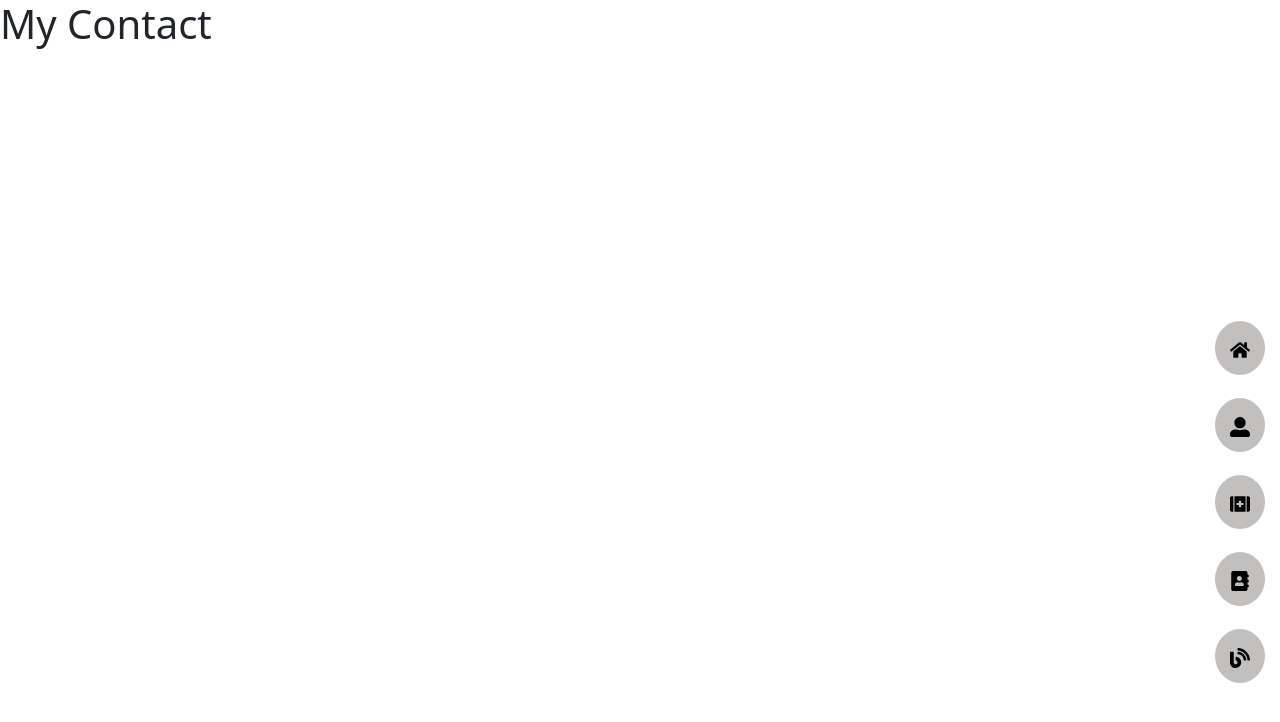
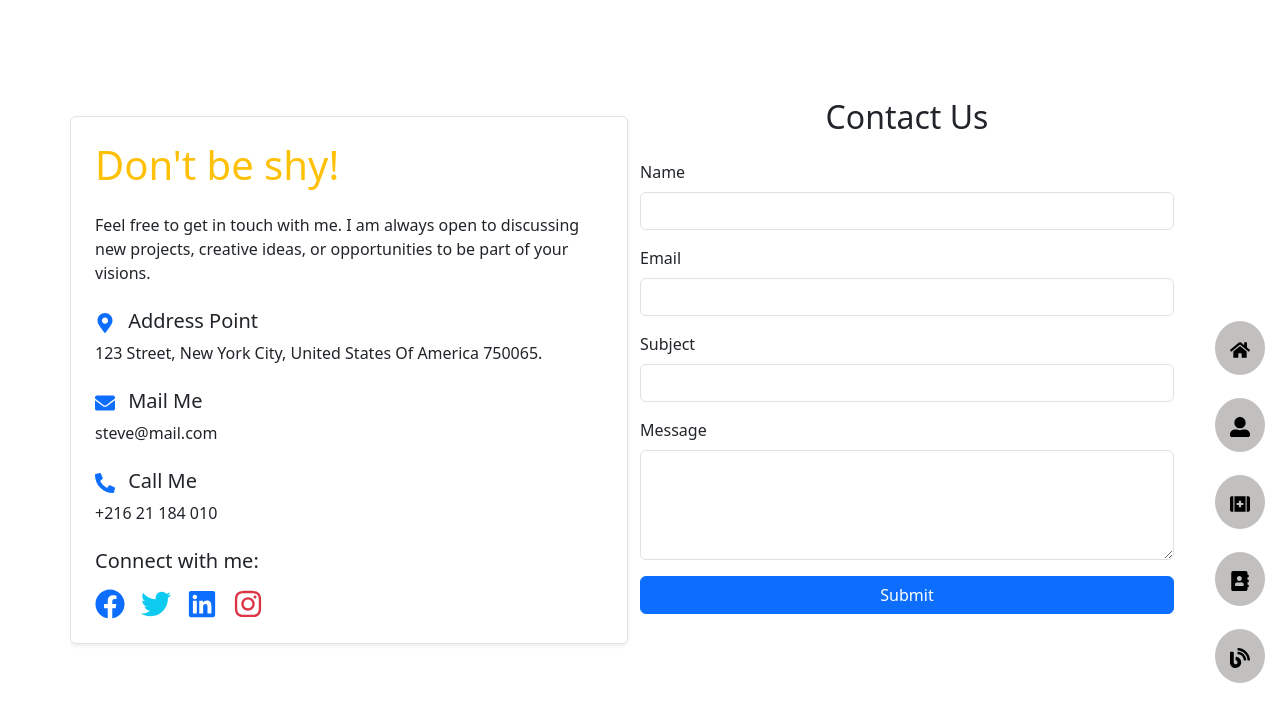
Before and after one commit to MShakir7852/Portfolio-website, a React (Create React App) app: page /contact in a window 1280 px wide. Shown: the top 722 px of the page. Built offline with nearby package versions, Linux system fonts and the light colour scheme.

Commit message:
Deploying new version

```diff
--- a/src/Home.css
+++ b/src/Home.css
@@ -341,3 +341,12 @@ flex-direction: column;
     color: gold;
     cursor: pointer;
 }
+.Detail{
+    height: auto;
+    text-align: start;
+}
+.row{
+    height: auto;
+    width: 100%;
+    padding: 20px 0px;
+}
--- a/src/Media/Contact.jsx
+++ b/src/Media/Contact.jsx
@@ -1,9 +1,152 @@
-import React from 'react';
+import React, { useState } from 'react';
+import 'bootstrap/dist/css/bootstrap.min.css';
+import { FaMapMarkerAlt, FaEnvelope, FaPhoneAlt, FaFacebook, FaTwitter, FaLinkedin, FaInstagram } from 'react-icons/fa';
+export default function Contact() {
+  const [formData, setFormData] = useState({
+    name: '',
+    email: '',
+    subject: '',
+    message: ''
+  });
 
-export default function Contact() {
+  const [errors, setErrors] = useState({});
+  const [submitted, setSubmitted] = useState(false);
+
+  // Handle input change
+  const handleChange = (e) => {
+    const { name, value } = e.target;
+    setFormData({ ...formData, [name]: value });
+  };
+
+  // Basic validation function
+  const validate = () => {
+    let tempErrors = {};
+    if (!formData.name) tempErrors.name = "Name is required";
+    if (!formData.email) {
+      tempErrors.email = "Email is required";
+    } else if (!/\S+@\S+\.\S+/.test(formData.email)) {
+      tempErrors.email = "Email is invalid";
+    }
+    if (!formData.subject) tempErrors.subject = "Subject is required";
+    if (!formData.message) tempErrors.message = "Message is required";
+
+    setErrors(tempErrors);
+    return Object.keys(tempErrors).length === 0;
+  };
+
+  // Handle form submit
+  const handleSubmit = (e) => {
+    e.preventDefault();
+    if (validate()) {
+      console.log("Form Data Submitted:", formData);
+      setSubmitted(true);
+      setFormData({ name: '', email: '', subject: '', message: '' });
+      setErrors({});
+    }
+  };
+
   return (
-    <div>
-      <h1>My Contact</h1>
+    <div className="container my-5">
+      <div className="row justify-content-center">
+      <div className="Detail col-md-8 col-lg-6 col-12  p-4 border rounded shadow-sm mt-5">
+      <h1 className="mb-4 text-warning">Don't be shy!</h1>
+      <p className="mb-4">
+        Feel free to get in touch with me. I am always open to discussing new projects, creative ideas, or opportunities to be part of your visions.
+      </p>
+      <div className="Address mb-4">
+        <h5>
+          <FaMapMarkerAlt className="me-2 text-primary" /> Address Point
+        </h5>
+        <p>123 Street, New York City, United States Of America 750065.</p>
+      </div>
+      <div className="email mb-4">
+        <h5>
+          <FaEnvelope className="me-2 text-primary" /> Mail Me
+        </h5>
+        <p>steve@mail.com</p>
+      </div>
+      <div className="contact mb-4">
+        <h5>
+          <FaPhoneAlt className="me-2 text-primary" /> Call Me
+        </h5>
+        <p>+216 21 184 010</p>
+      </div>
+      <div className="social-media mt-4">
+        <h5>Connect with me:</h5>
+        <div className="d-flex gap-3 mt-3">
+          <a href="https://facebook.com" target="_blank" rel="noopener noreferrer" className="text-primary">
+            <FaFacebook size={30} />
+          </a>
+          <a href="https://twitter.com" target="_blank" rel="noopener noreferrer" className="text-info">
+            <FaTwitter size={30} />
+          </a>
+          <a href="https://linkedin.com" target="_blank" rel="noopener noreferrer" className="text-primary">
+            <FaLinkedin size={30} />
+          </a>
+          <a href="https://instagram.com" target="_blank" rel="noopener noreferrer" className="text-danger">
+            <FaInstagram size={30} />
+          </a>
+        </div>
+      </div>
+
+    </div>
+        <div className="col-md-8 col-lg-6 col-12">
+          <h2 className="text-center mb-4">Contact Us</h2>
+          {submitted && <div className="alert alert-success">Thank you for contacting us!</div>}
+          <form onSubmit={handleSubmit}>
+            <div className="mb-3">
+              <label htmlFor="name" className="form-label">Name</label>
+              <input
+                type="text"
+                className={`form-control ${errors.name && "is-invalid"}`}
+                id="name"
+                name="name"
+                value={formData.name}
+                onChange={handleChange}
+              />
+              {errors.name && <div className="invalid-feedback">{errors.name}</div>}
+            </div>
+            <div className="mb-3">
+              <label htmlFor="email" className="form-label">Email</label>
+              <input
+                type="email"
+                className={`form-control ${errors.email && "is-invalid"}`}
+                id="email"
+                name="email"
+                value={formData.email}
+                onChange={handleChange}
+              />
+              {errors.email && <div className="invalid-feedback">{errors.email}</div>}
+            </div>
+            <div className="mb-3">
+              <label htmlFor="subject" className="form-label">Subject</label>
+              <input
+                type="text"
+                className={`form-control ${errors.subject && "is-invalid"}`}
+                id="subject"
+                name="subject"
+                value={formData.subject}
+                onChange={handleChange}
+              />
+              {errors.subject && <div className="invalid-feedback">{errors.subject}</div>}
+            </div>
+            <div className="mb-3">
+              <label htmlFor="message" className="form-label">Message</label>
+              <textarea
+                className={`form-control ${errors.message && "is-invalid"}`}
+                id="message"
+                name="message"
+                rows="4"
+                value={formData.message}
+                onChange={handleChange}
+              ></textarea>
+              {errors.message && <div className="invalid-feedback">{errors.message}</div>}
+            </div>
+            <button type="submit" className="btn btn-primary w-100">Submit</button>
+          </form>
+        </div>
+
+      </div>
     </div>
   );
 }
--- a/src/Media/Portfolio.jsx
+++ b/src/Media/Portfolio.jsx
@@ -53,6 +53,7 @@ export default function Portfolio() {
 
   return (
     <div>
+      <h1>My Portfolio</h1>
       <ul className="Ul">
         <li onClick={() => setFilterCategory("All")}>All</li>
         <li onClick={() => setFilterCategory("Logo")}>Logo</li>
```
